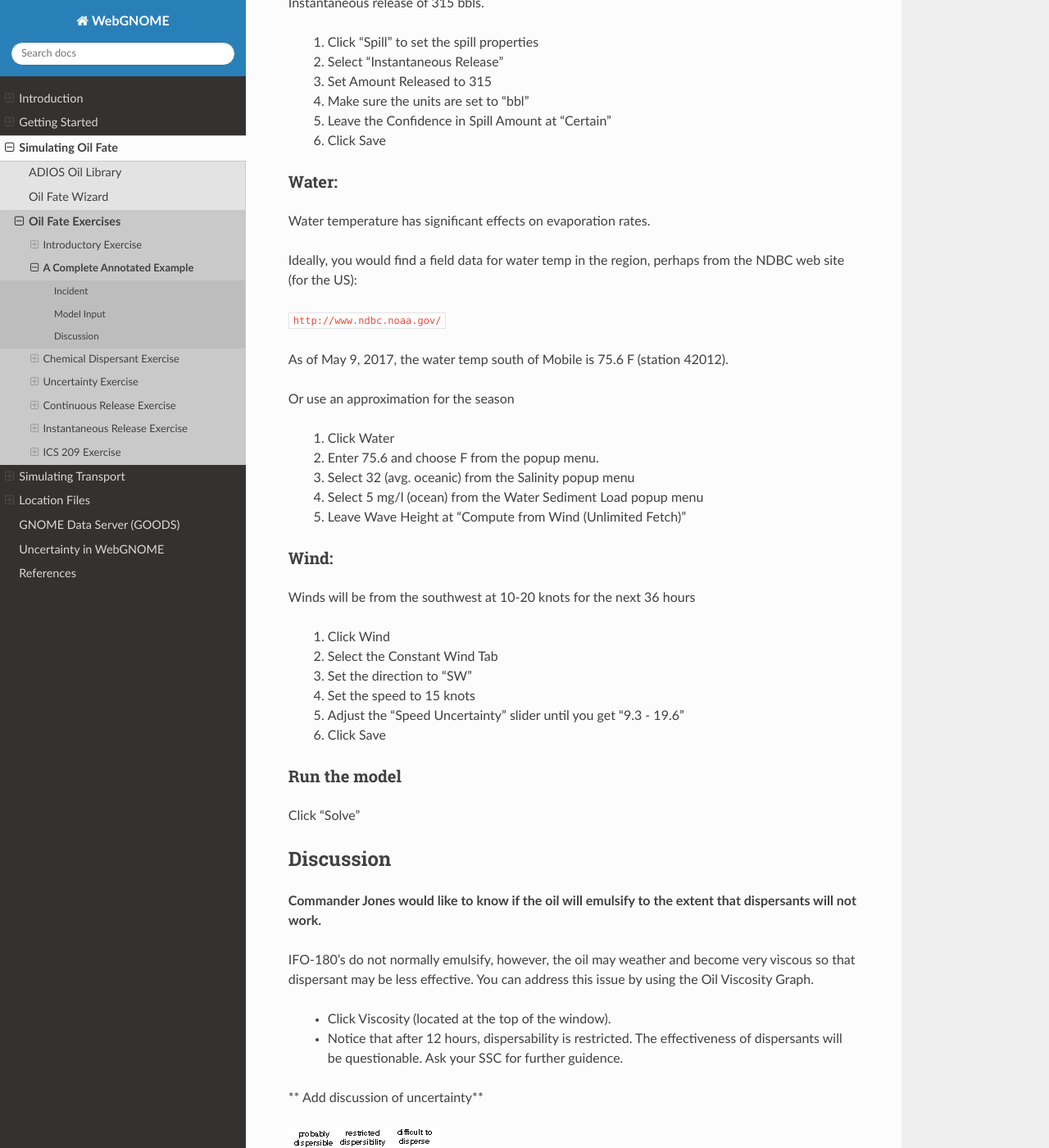
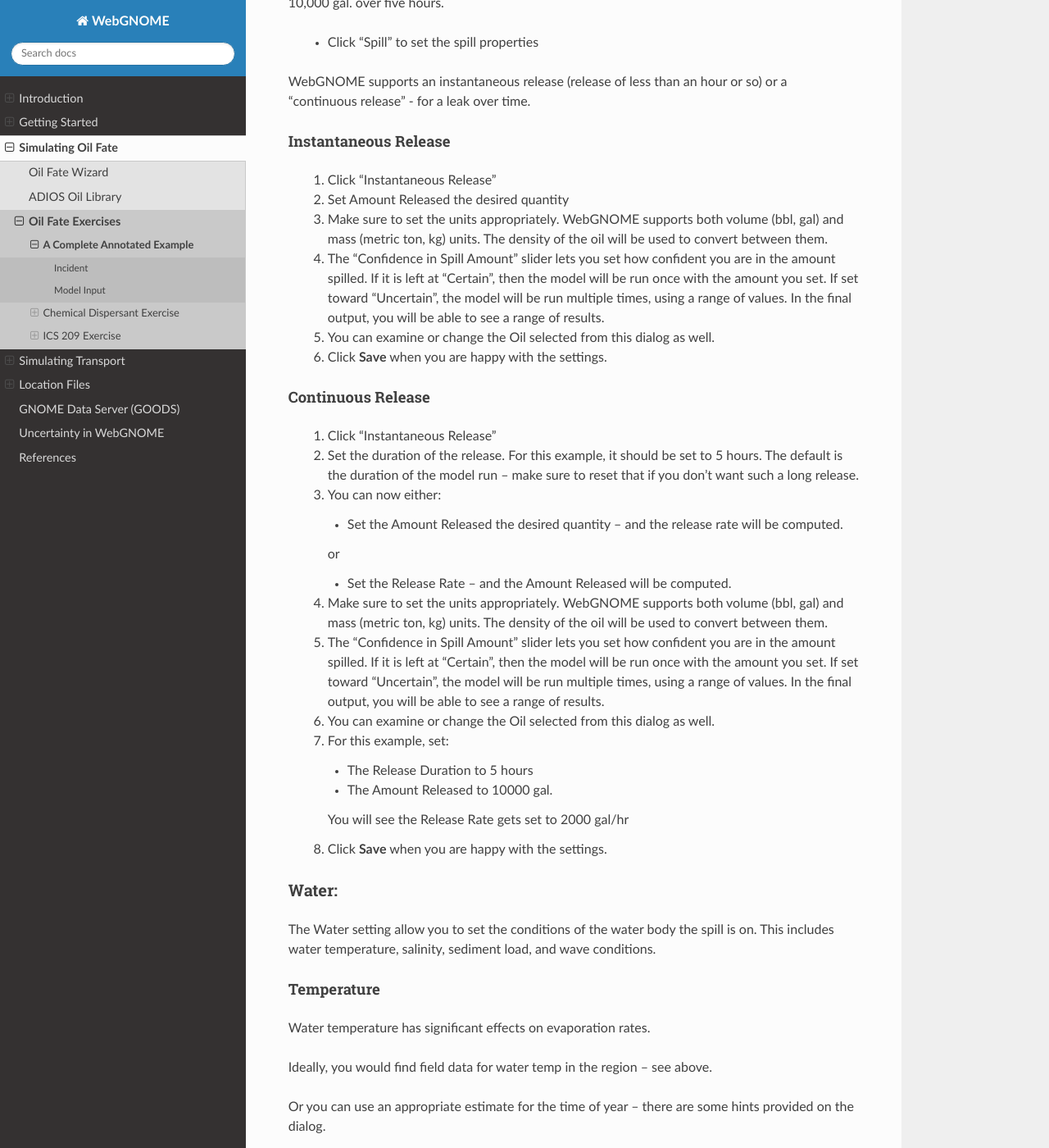
Before and after one commit to NOAA-ORR-ERD/WebGnomeClient, a Sphinx documentation site: the page built from doc/fate_exercises/full_run_through.rst, in a window 1280 px wide and 1400 px high, scrolled down 3290 px. Shown: the whole window at 82% size. Built offline with Sphinx 7.4.7 and the Read the Docs theme 2.0.0, drawn with Linux system fonts in a browser that asks for light colours; some of the changed text lies outside the part shown.

Commit message:
updated fate docs

```diff
--- a/doc/fate.rst
+++ b/doc/fate.rst
@@ -3,6 +3,17 @@
 ###################
 
 WebGNOME includes a front end to oil fate (weathering) simulation codes in the GNOME suite, including updated algorithms from NOAA's ADIOS2 software. Oil fate can be simulated as part of full fate and transport simulation, or on its own in a Fate Only mode.
+
+
+Oil Fate Wizard
+===============
+
+WebGNOME comes with an Oil Fate Wizard to help guide you through running the model in fate only mode.
+Fate only mode provides and easy to set up way to explore the fate of an oil spilled in the open ocean, relatively far from shore. It models the spill as though it were in an infinite ocean with no land anywhere.
+
+This can be suitable for exploring the time scale of a spill -- how long will visible surface expression be present? As well as issues such as windows of opportunity for response -- how likely is this oil to be dispersible two days after the release?
+
+The Oil Fate Wizard makes it easy to set up the model to address these sorts of questions without needing to locate sources of currents, shoreline maps, or the like.
 
 
 ADIOS Oil Library
@@ -20,28 +31,16 @@
 :ref:`Selecting an Oil <selecting_an_oil>`
 
 
-Oil Fate Wizard
-===============
-
-WebGNOME comes with an Oil Fate Wizard to help guide you through running the model in fate only mode.
-Fate only mode provides and easy to set up way to explore the fate of an oil spilled in the open ocean, relatively far from shore. It models the spill as though it were in an infinite ocean with no land anywhere.
-
-This can be suitable for exploring the time scale of a spill -- how long will visible surface expression be present? As well as issues such as windows of opportunity for response -- how likely is this oil to be dispersible two days after the release?
-
-The Oil Fate Wizard makes it easy to set up the model to address these sorts of questions without needing to locate sources of currents, shoreline maps, or the like.
-
-
-
 Oil Fate Exercises
 ==================
 
 .. toctree::
    :maxdepth: 1
 
-   fate_exercises/kronosaurus_exercise
    fate_exercises/full_run_through
    fate_exercises/dispersant_exercise
-   fate_exercises/uncertainty_exercise
-   fate_exercises/continuous_exercise
-   fate_exercises/instantaneous_exercise
    fate_exercises/ics_209_exercise.rst
+
+..   fate_exercises/instantaneous_exercise
+..   fate_exercises/continuous_exercise
+..   fate_exercises/uncertainty_exercise
--- a/doc/fate_exercises/full_run_through.rst
+++ b/doc/fate_exercises/full_run_through.rst
@@ -132,96 +132,160 @@
 Setting the Spill conditions:
 -----------------------------
 
-Instantaneous release of 315 bbls.
+10,000 gal. over five hours.
 
-  #. Click "Spill" to set the spill properties
-  #. Select "Instantaneous Release"
-  #. Set Amount Released to 315
-  #. Make sure the units are set to "bbl"
-  #. Leave the Confidence in Spill Amount at "Certain"
-  #. Click Save
+  * Click "Spill" to set the spill properties
+
+WebGNOME supports an instantaneous release (release of less than an hour or so) or a "continuous release" - for a leak over time.
+
+
+Instantaneous Release
+.....................
+
+  #. Click "Instantaneous Release"
+  #. Set Amount Released the desired quantity
+  #. Make sure to set the units appropriately.
+     WebGNOME supports both volume (bbl, gal) and mass (metric ton, kg) units. The density of the oil will be used to convert between them.
+  #. The "Confidence in Spill Amount" slider lets you set how confident you are in the
+     amount spilled. If it is left at "Certain", then the model will be run once with
+     the amount you set. If set toward "Uncertain", the model will be run multiple times, using a range of values. In the final output, you will be able to see a range of results.
+  #. You can examine or change the Oil selected from this dialog as well.
+  #. Click **Save** when you are happy with the settings.
+
+Continuous Release
+..................
+
+  #. Click "Instantaneous Release"
+
+  #. Set the duration of the release. For this example, it should be set to 5 hours.
+     The default is the duration of the model run -- make sure to reset that if you
+     don't want such a long release.
+
+  #. You can now either:
+
+     * Set the Amount Released the desired quantity -- and the release rate will be computed.
+
+     or
+
+     * Set the Release Rate -- and the Amount Released will be computed.
+
+  #. Make sure to set the units appropriately.
+     WebGNOME supports both volume (bbl, gal) and mass (metric ton, kg) units. The density of the oil will be used to convert between them.
+
+  #. The "Confidence in Spill Amount" slider lets you set how confident you are in the
+     amount spilled. If it is left at "Certain", then the model will be run once with
+     the amount you set. If set toward "Uncertain", the model will be run multiple times, using a range of values. In the final output, you will be able to see a range of results.
+
+  #. You can examine or change the Oil selected from this dialog as well.
+
+  #. For this example, set:
+
+     * The Release Duration to 5 hours
+     * The Amount Released to 10000 gal.
+
+     You will see the Release Rate gets set to 2000 gal/hr
+
+  #. Click **Save** when you are happy with the settings.
+
 
 Water:
 ------
 
+The Water setting allow you to set the conditions of the water body the spill is on. This includes water temperature, salinity, sediment load, and wave conditions.
+
+Temperature
+...........
+
 Water temperature has significant effects on evaporation rates.
 
-Ideally, you would find a field data for water temp in the region, perhaps from the NDBC web site (for the US):
+Ideally, you would find field data for water temp in the region -- see above.
 
-``http://www.ndbc.noaa.gov/``
+Or you can use an appropriate estimate for the time of year -- there are some hints provided on the dialog.
 
-As of May 9, 2017, the water temp south of Mobile is 75.6 F (station 42012).
+ * For this example, set the temperature to 77.4 °F. Be sure to set the appropriate units!
 
-Or use an approximation for the season
 
-    #. Click Water
-    #. Enter 75.6 and choose F from the popup menu.
-    #. Select 32 (avg. oceanic) from the Salinity popup menu
-    #. Select 5 mg/l (ocean) from the Water Sediment Load popup menu
-    #. Leave Wave Height at "Compute from Wind (Unlimited Fetch)"
+Salinity and Sediment load
+..........................
+
+Salinity and Sediment Load effect the rate of OIl Sediment Aggregate formation. IN most cases, you can select an appropriate value from the pick list for fresh, brackish or salt water. If you do know more precise values, they can be set by selecting "other value" and typing in the value.
+
+For this example, leave the defaults -- suitable for open ocean.
+
+
+Wave Height
+...........
+
+Wave Energy has a strong effect on the dispersion of the oil. If you know the wave height in the region at the time of the spill, you can set it directly. It should be the height of the "Seas" as swell does not drive dispersion very much.
+
+As dispersion is driven primarily by locally generated waves (white capping!) you usually want to us the default setting of "Compute from Wind (unlimited fetch)". However, if the spill is in a fetch-limited region (such as a small bay) then you may want to use "Compute from Wind and Fetch", and then set the fetch.
+
+* For this example, the default of "Compute from Wind (unlimited fetch)" is most appropriate.
+
+* Click **Save** when the settings are complete.
 
 
 Wind:
 -----
 
-Winds will be from the southwest at 10-20 knots for the
-next 36 hours
+The wind conditions have a large effect on the fate of an oil spill. Stronger winds result in faster evaporation, and increase the wave energy resulting in faster dispersion.
 
-    #. Click Wind
+* Click **Wind** to set the wind conditions
 
-    #. Select the Constant Wind Tab
+There are a number of ways to set the wind
 
-    #. Set the direction to "SW"
+Constant Wind:
+..............
 
-    #. Set the speed to 15 knots
+If the wind conditions are expected to be fairly steady throughout the duration of the event, a single wind speed and direction can be used. In this case, the direction does not effect the results, so you can set the speed, and leave 0 degrees (N) in place.
 
-    #. Adjust the "Speed Uncertainty" slider until you get "9.3 - 19.6"
+Make sure to set the correct units.
+
+The speed and direction of the wind can be set by typing the values in or clicking on the compass rose -- you will see the values change to match where the rose is clicked.
+
+The Speed Uncertainty slider can be set to indicate how certain you are of the wind speed --  how good you think the forecast is. If it is set to "Certain", then the model will run with the value you set. If it is set to uncertain, then the model will be run multiple times, using values higher and lower than what was set, the the results will indicate a range of possible results.
+
+Variable Wind:
+..............
+
+If the Winds are expected to vary considerably over the duration of the spill, then you can set a variable wind record:
+
+ * Select "Variable Wind"
+
+The variable wind form allows you to set the wind speed an direction at any number of times for the duration of the model run. The model will interpolate in between the specific times you specify.
+
+The "Inc.(hrs):" setting allows you to set the timestep between each input. If you have a forecast that is for every 6 hours, for example, you can set "Inc.(hrs):" to 6.
+
+For the forecast above, every 12 hours is appropriate. You can re-set the specific time if you like, the data do not have to be in even intervals.
+
+    #. Set "Inc.(hrs):" to 12
+
+    #. Set the unit to knots: all input needs to be in the same units.
+
+    To set the records:
+
+    #. Move your mouse over the first time in the list, and click the "pencil" icon to edit it: In this case, the forecast give a range -- "5 to 10 knots". This is typical in a forecast. It is usually best to select a value in the middle of that range.
+
+       #. Type in 7 for the Speed, and SE for direction ( or 135 -- wind from the SE is from 135 degrees from North)
+
+       #. Click the check mark to save the record, or the "Plus Sign" to add a new record.
+
+       #. The time will have been increased by the value you set: 12 hours in this case.
+
+       #. The forecast in this case calls for the same speed and direction, so you can just click the check mark to save or the plus sign to add a new record.
+
+
+    #. Repeat the procedure above, to match the forecast.
+
+       * Be sure to provide enough wind data to cover the full model run length.
+
+
+    #. The Speed Uncertainty slider can be set to indicate how certain you are of the wind speed --  how good you think the forecast is. If it is set to "Certain", then the model will run with the value you set. If it is set to uncertain, then the model will be run multiple times, using values higher and lower than what was set, the the results will indicate a range of possible results.
 
     #. Click Save
+
 
 Run the model
 -------------
 
 Click "Solve"
-
-
-Discussion
-==========
-
-**Commander Jones would like to know if the oil will emulsify to the
-extent that dispersants will not work.**
-
-IFO-180's do not normally emulsify, however, the oil may weather and
-become very viscous so that dispersant may be less effective. You
-can address this issue by using the Oil Viscosity Graph.
-
- * Click Viscosity (located at the top of the window).
- * Notice that after 12 hours, dispersability is restricted. The effectiveness of
-   dispersants will be questionable. Ask your SSC for further guidence.
-
-** Add discussion of uncertainty**
-
-
-
-|image1|
-
-Dispersibility versus viscosity.
-
-|image2|
-
-
---------------
-
-`|image3|\ Top <#ADIOS>`__ `|image4|\ Back <Exercise.html>`__
-`Home <Contents.html>`__
-
-
-.. |image0| image:: images/dispersant_pict.gif
-   :width: 149px
-   :height: 104px
-.. |image1| image:: images/DispToVisc.gif
-   :width: 186px
-   :height: 83px
-.. |image2| image:: images/DisperVis.gif
-   :width: 333px
-   :height: 321px
```
Also changed, not shown: doc/fate_exercises/dispersant_exercise.rst (+4 -25 lines).
